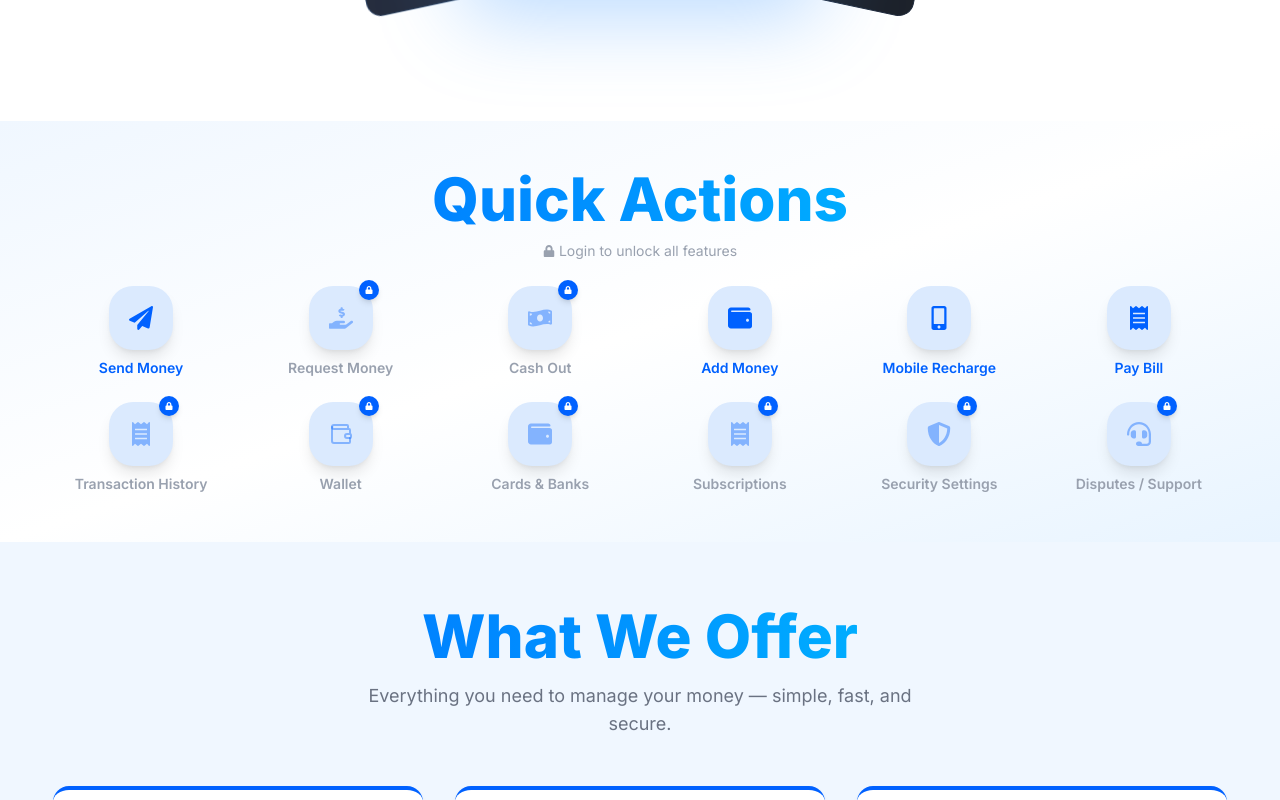
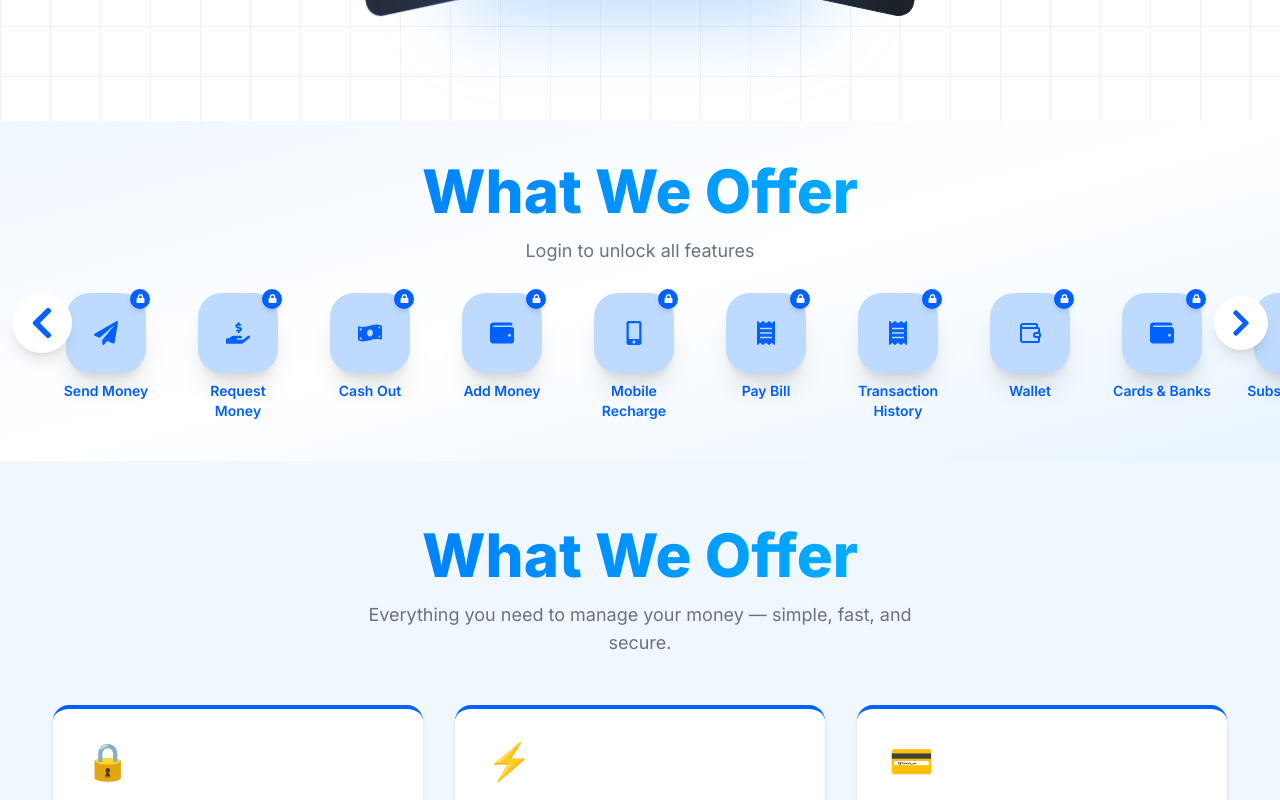
Before and after one commit to AlFahad47/Lenden, a Next.js app: page / in a window 1280 px wide. Shown: the part 900-1700 px from the top of the page. Built offline with nearby package versions, Linux system fonts and the light colour scheme; no server answers.

Commit message:
Banner section light update

```diff
--- a/src/components/layout/Navbar.tsx
+++ b/src/components/layout/Navbar.tsx
@@ -15,10 +15,22 @@ const Navbar: React.FC = () => {
   const [isScrolled, setIsScrolled] = useState(false);
   const [isMobileMenuOpen, setIsMobileMenuOpen] = useState(false);
   const [darkMode, setDarkMode] = useState(false);
+  const [activeHash, setActiveHash] = useState("");
   const pathname = usePathname();
 
   const user = session?.user;
 
+useEffect(() => {
+  const updateHash = () => {
+    setActiveHash(window.location.hash);
+  };
+
+  updateHash(); // page load এ run হবে
+
+  window.addEventListener("hashchange", updateHash);
+
+  return () => window.removeEventListener("hashchange", updateHash);
+}, []);
   // Scroll detection for dynamic width and blur
   useEffect(() => {
     const handleScroll = () => {
@@ -39,14 +51,21 @@ const Navbar: React.FC = () => {
 
   // Smooth scroll handler
   const handleScrollLink = (path: string) => (e: React.MouseEvent<HTMLAnchorElement>) => {
-    if (path.startsWith('#')) {
-      e.preventDefault();
-      const target = document.querySelector(path);
-      if (target) {
-        target.scrollIntoView({ behavior: 'smooth' });
-      }
+  if (path.startsWith("/#")) {
+    e.preventDefault();
+
+    const hash = path.replace("/", "");
+    const target = document.querySelector(hash);
+
+    if (target) {
+      target.scrollIntoView({ behavior: "smooth" });
+
+      // URL update + active update
+      window.history.pushState(null, "", hash);
+      setActiveHash(hash);
     }
-  };
+  }
+};
 
   const navLinks = user
     ? [
@@ -88,12 +107,14 @@ const Navbar: React.FC = () => {
         {/* Desktop Links (Center) */}
         <div className="hidden md:flex items-center gap-1 absolute left-1/2 -translate-x-1/2 bg-white/[0.02] p-1 rounded-full border border-white/[0.05]">
           {navLinks.map((link) => {
-            const isActive = pathname === link.path || (link.name === 'Home' && pathname === '/');
+            const isActive = link.path.startsWith("/#")
+  ? activeHash === link.path.replace("/", "")
+  : pathname === link.path;
             return (
               <Link
                 key={link.name}
                 href={link.path}
-                onClick={!user && link.path.startsWith('#') ? handleScrollLink(link.path) : undefined}
+                onClick={!user && link.path.startsWith("/#") ? handleScrollLink(link.path) : undefined}
                 className={`relative px-4 py-2 text-sm font-medium transition-all duration-300 rounded-full group  ${
                   isActive ? 'text-white' : 'text-slate-400 hover:text-white hover:bg-white/[0.05]'
                 }`}
--- a/src/components/ui/Banner.tsx
+++ b/src/components/ui/Banner.tsx
@@ -62,12 +62,21 @@ const Banner: React.FC = () => {
     <section className="relative w-full min-h-[90vh] bg-white dark:bg-[#050B14] flex flex-col items-center pt-28 pb-10 overflow-hidden text-white font-sans z-0">
 
       <style dangerouslySetInnerHTML={{__html: `
-        .bg-tech-grid {
-          background-image:
-            linear-gradient(to right, rgba(255, 255, 255, 0.03) 1px, transparent 1px),
-            linear-gradient(to bottom, rgba(255, 255, 255, 0.03) 1px, transparent 1px);
-          background-size: 50px 50px;
-        }
+        /* Light mode */
+.bg-tech-grid {
+  background-image:
+    linear-gradient(to right, rgba(0, 0, 0, 0.05) 1px, transparent 1px),
+    linear-gradient(to bottom, rgba(0, 0, 0, 0.05) 1px, transparent 1px);
+  background-size: 50px 50px;
+}
+
+/* Dark mode */
+.dark .bg-tech-grid {
+  background-image:
+    linear-gradient(to right, rgba(255, 255, 255, 0.03) 1px, transparent 1px),
+    linear-gradient(to bottom, rgba(255, 255, 255, 0.03) 1px, transparent 1px);
+}
+
         @keyframes gentleFloat {
           0%, 100% { transform: translateY(0px); }
           50% { transform: translateY(-12px); }
@@ -135,11 +144,11 @@ const Banner: React.FC = () => {
             <ArrowUpRight size={16} strokeWidth={2.5} className="relative text-white group-hover:translate-x-0.5 group-hover:-translate-y-0.5 transition-transform duration-300" />
           </button>
 
-          <button className="flex items-center justify-center gap-3 px-6 py-3.5 rounded-full border border-[#4DA1FF]/20 bg-[#0F172A]/60 hover:bg-[#0F172A]/80 backdrop-blur-md transition-all group text-[#64748B] hover:text-[#4DA1FF] shadow-sm">
-            <div className="flex items-center justify-center w-7 h-7 rounded-full bg-[#4DA1FF]/10 text-[#4DA1FF] group-hover:scale-110 transition-transform">
+          <button className="flex items-center justify-center gap-3 px-6 py-3.5 rounded-full border border-[#4DA1FF]/20bg-gradient-to-r from-[#4DA1FF] to-[#1E50FF] hover:bg-[#0F172A]/80 backdrop-blur-md transition-all group text-[#64748B] hover:text-[#4DA1FF] shadow-sm">
+            <div className="flex items-center justify-center w-7 h-7 rounded-full bg-black/10 text-[#4DA1FF] group-hover:scale-110  transition-transform">
               <Play size={12} fill="currentColor" />
             </div>
-            <span className="text-sm font-semibold">Watch Demo</span>
+            <span className="text-sm  text-[#4DA1FF] font-semibold">Watch Demo</span>
           </button>
         </div>
       </div>
--- a/src/components/ui/menus.tsx
+++ b/src/components/ui/menus.tsx
@@ -1,6 +1,6 @@
 "use client"
 
-import React, { useEffect, useState } from "react"
+import React, { useRef } from "react"
 import { motion } from "framer-motion"
 import {
   FaPaperPlane,
@@ -9,6 +9,8 @@ import {
   FaReceipt,
   FaHandHoldingUsd,
   FaWallet,
+  FaChevronLeft,
+  FaChevronRight,
   FaShieldAlt,
   FaHeadset,
   FaLock,
@@ -16,6 +18,7 @@ import {
 import { IconType } from "react-icons"
 import { useRouter } from "next/navigation"
 import { Wallet } from "lucide-react"
+import { useSession } from "next-auth/react"
 
 type MenuItem = {
   name: string
@@ -38,84 +41,90 @@ const quickActions: MenuItem[] = [
   { name: "Disputes / Support", icon: FaHeadset, route: "/support" },
 ]
 
-// Items accessible without login
-const publicRoutes = ["/mobile-recharge", "/pay-bill", "/add-money", "/send-money"]
+export default function QuickActionsSlider() {
+  const router = useRouter()
+  const scrollRef = useRef<HTMLDivElement>(null)
+  const { data: session } = useSession()
 
-function Section({ title, items }: { title: string; items: MenuItem[] }) {
-  const router = useRouter()
-  const [isLoggedIn, setIsLoggedIn] = useState(false)
+  const scroll = (direction: "left" | "right") => {
+    if (scrollRef.current) {
+      scrollRef.current.scrollBy({
+        left: direction === "left" ? -300 : 300,
+        behavior: "smooth",
+      })
+    }
+  }
 
-  useEffect(() => {
-    setIsLoggedIn(localStorage.getItem("isLoggedIn") === "true")
-  }, [])
-
-  const handleClick = (item: MenuItem) => {
-    const isPublic = publicRoutes.includes(item.route)
-    if (isLoggedIn || isPublic) {
-      router.push(item.route)
+  const handleClick = (route: string, locked: boolean) => {
+    if (locked) {
+      router.push("/login")
     } else {
-      router.push("/login")
+      router.push(route)
     }
   }
 
   return (
-    <div className="w-full bg-gradient-to-br from-[#f0f7ff] via-white to-[#e8f4ff] dark:from-[#040c1a] dark:via-[#04090f] dark:to-[#040c1a] transition-colors duration-500 py-12">
-      <div className="w-11/12 mx-auto">
+    <div className="relative w-full py-10
+      bg-gradient-to-br from-[#f0f7ff] via-white to-[#e8f4ff]
+      dark:from-[#040c1a] dark:via-[#04090f] dark:to-[#040c1a]"
+    >
 
       {/* Heading */}
-        <motion.h2
-          initial={{ opacity: 0, y: -20 }}
-          animate={{ opacity: 1, y: 0 }}
-          transition={{ duration: 1 }}
-          className="text-4xl md:text-6xl font-extrabold
-           bg-gradient-to-r from-[#0061ff] via-[#0095ff] to-[#00d4ff]
-           dark:from-white dark:via-[#93C5FD] dark:to-[#0061ff]
-           bg-clip-text text-transparent text-center pb-5"
+      <h2 className="text-4xl md:text-6xl font-extrabold bg-gradient-to-r from-[#0061ff] via-[#0095ff] to-[#00d4ff] dark:from-white dark:via-[#93C5FD] dark:to-[#0061ff] bg-clip-text text-transparent text-center">
+            What We Offer
+          </h2>
+          <p className="mt-4 text-gray-500 dark:text-gray-400 text-base md:text-lg max-w-xl mx-auto text-center mb-4">
+           Login to unlock all features
+          </p>
+
+
+
+      {/* Left Arrow */}
+      <button
+        onClick={() => scroll("left")}
+        className="absolute left-3 top-1/2 -translate-y-1/2 z-10
+        bg-white dark:bg-[#0a1625] mt-8
+        shadow-lg rounded-full p-3 hover:scale-110 transition"
       >
-          {title}
-        </motion.h2>
+        <FaChevronLeft className="text-[#0061ff] text-4xl" />
+      </button>
 
-        {/* Guest notice */}
-        {!isLoggedIn && (
-          <motion.p
-            initial={{ opacity: 0 }}
-            animate={{ opacity: 1 }}
-            transition={{ delay: 0.5 }}
-            className="text-center text-sm text-gray-400 dark:text-gray-500 mb-6 -mt-2"
-          >
-            <span className="inline-flex items-center gap-1">
-              <FaLock className="text-xs" />
-              Login to unlock all features
-            </span>
-          </motion.p>
-        )}
+      {/* Scroll */}
+      <div ref={scrollRef} className="flex gap-8 overflow-hidden px-14">
 
-        {/* Menu Items Grid */}
-        <div className="grid grid-cols-3 sm:grid-cols-4 md:grid-cols-6 gap-6">
-          {items.map((item, index) => {
+        {quickActions.map((item, index) => {
           const Icon = item.icon
-            const isPublic = publicRoutes.includes(item.route)
-            const locked = !isLoggedIn && !isPublic
+          const locked = !session?.user
 
           return (
             <motion.div
               key={index}
-                initial={{ opacity: 0, y: 20 }}
-                animate={{ opacity: 1, y: 0 }}
-                transition={{ delay: index * 0.1, type: "spring", stiffness: 120 }}
-                whileHover={{ scale: locked ? 1.05 : 1.1, y: locked ? 0 : -5 }}
-                onClick={() => handleClick(item)}
-                className="flex flex-col items-center gap-2 cursor-pointer relative"
+              whileHover={{
+                scale: 1.08,
+                y: -4,
+              }}
+              transition={{ type: "spring", stiffness: 250 }}
+              onClick={() => handleClick(item.route, locked)}
+              className="flex flex-col items-center min-w-[100px] cursor-pointer group  pt-3"
             >
-                <div className="relative w-16 h-16 rounded-3xl bg-blue-100 dark:bg-blue-900/40 flex items-center justify-center shadow-lg hover:shadow-2xl transition-all duration-300">
-                  <Icon className={`text-2xl ${locked ? "text-[#0061ff]/40 dark:text-[#00b4ff]/40" : "text-[#0061ff] dark:text-[#00b4ff]"}`} />
+              <div className="relative w-20 h-20 rounded-3xl bg-blue-200 dark:bg-blue-400
+                flex items-center justify-center shadow-xl
+                group-hover:shadow-[0_0_20px_rgba(0,97,255,0.35)]
+                transition"
+              >
+
+                <Icon className="text-2xl text-[#0061ff] dark:text-[#ffffff]" />
+
                 {locked && (
-                    <div className="absolute -top-1.5 -right-1.5 w-5 h-5 rounded-full bg-[#0061ff] dark:bg-[#0095ff] flex items-center justify-center shadow-md">
-                      <FaLock className="text-white text-[8px]" />
+                  <div className="absolute -top-1 -right-1 w-5 h-5 rounded-full bg-[#0061ff] flex items-center justify-center shadow-md">
+                    <FaLock className="text-white text-[9px]" />
                   </div>
                 )}
               </div>
-                <p className={`text-xs md:text-sm font-semibold text-center ${locked ? "text-gray-400 dark:text-gray-500" : "text-[#0061ff] dark:text-gray-200"}`}>
+
+              <p className="mt-2 text-sm font-semibold text-center
+                text-[#0061ff] dark:text-gray-200
+                group-hover:scale-105 transition">
                 {item.name}
               </p>
             </motion.div>
@@ -123,15 +132,15 @@ function Section({ title, items }: { title: string; items: MenuItem[] }) {
         })}
       </div>
 
-      </div>
+      {/* Right Arrow */}
+      <button
+        onClick={() => scroll("right")}
+        className="absolute right-3 top-1/2 -translate-y-1/2 z-10
+        bg-white dark:bg-[#0a1625] mt-8
+        shadow-lg rounded-full p-3 hover:scale-110 transition"
+      >
+        <FaChevronRight className="text-[#0061ff]  text-3xl" />
+      </button>
     </div>
   )
 }
-
-export default function Menus(): JSX.Element {
-  return (
-    <section className="w-full">
-      <Section title="Quick Actions" items={quickActions} />
-    </section>
-  )
-}
```
Lines whose indentation alone changed are shown as unchanged.
